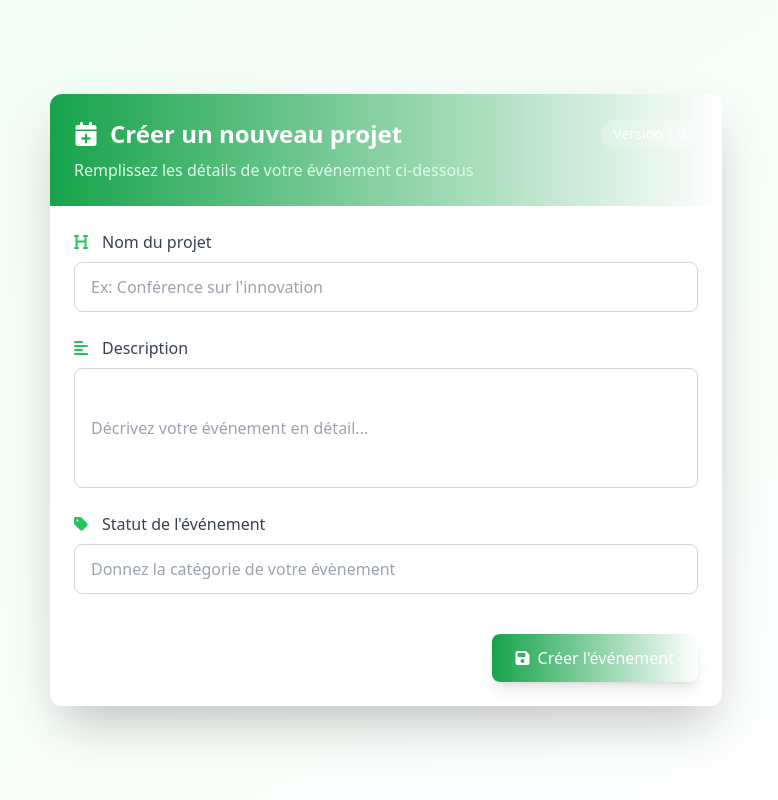
After one commit to EncoreUnHugo/PlatformAsso, a PHP site: page /vue/ajoutProjet.html in a window 1280 px wide. The commit adds this page. Shown: the whole page, without its empty margins (254-1032 px from the left). Run offline with PHP 8.4, Linux system fonts and the light colour scheme; some libraries are stand-ins or nearby versions.

Commit message:
ajout des fonctionnalité ajout projet

```diff
--- a/WEBSITE/controleur/controleurAjoutEvenement.php
+++ b/WEBSITE/controleur/controleurAjoutEvenement.php
@@ -19,9 +19,9 @@ class ControleurAjoutEvenement {
         $li = $_POST["lieu"];
         $da = $_POST["date"];
 
-        $M = Evenement::ajoutEvenement($t,$ty,$li,$da,$de);
+        $E = Evenement::ajoutEvenement($t,$ty,$li,$da,$de);
 
-        if($M)
+        if($E)
             ControleurEvenement::lireObjets();
         else {
             ControleurAccueil::afficherAccueil();
--- /dev/null
+++ b/WEBSITE/vue/ajoutProjet.html
@@ -0,0 +1,101 @@
+<!DOCTYPE html>
+<html lang="fr">
+<head>
+    <meta charset="UTF-8">
+    <meta name="viewport" content="width=device-width, initial-scale=1.0">
+    <title>Création dun Projet</title>
+    <script src="https://cdn.tailwindcss.com"></script>
+    <link rel="stylesheet" href="https://cdnjs.cloudflare.com/ajax/libs/font-awesome/6.4.0/css/all.min.css">
+    <style>
+        /* Animation personnalisée */
+        @keyframes fadeIn {
+            from { opacity: 0; transform: translateY(10px); }
+            to { opacity: 1; transform: translateY(0); }
+        }
+
+        .animate-fade-in {
+            animation: fadeIn 0.5s ease-out forwards;
+        }
+
+        /* Style personnalisé pour le champ de date/heure */
+        input[type="datetime-local"]::-webkit-calendar-picker-indicator {
+            filter: invert(0.5);
+            cursor: pointer;
+        }
+
+        /* Style pour le textarea */
+        .custom-textarea {
+            min-height: 120px;
+            resize: none;
+            transition: border-color 0.3s ease;
+        }
+
+        .custom-textarea:focus {
+            border-color: #6366f1;
+            outline: none;
+            box-shadow: 0 0 0 3px rgba(99, 102, 241, 0.2);
+        }
+    </style>
+</head>
+<body class="bg-gradient-to-br from-green-50 to-greenyellow-100 min-h-screen flex items-center justify-center p-4">
+    <div class="max-w-2xl w-full bg-white rounded-xl shadow-2xl overflow-hidden animate-fade-in">
+        <!-- Header -->
+        <div class="bg-gradient-to-r from-green-600 to-greenyellow-500 p-6 text-white">
+            <div class="flex items-center justify-between">
+                <h1 class="text-2xl font-bold flex items-center">
+                    <i class="fas fa-calendar-plus mr-3"></i>
+                    Créer un nouveau projet
+                </h1>
+                <span class="bg-white bg-opacity-20 px-3 py-1 rounded-full text-sm">Version 1.0</span>
+            </div>
+            <p class="mt-2 text-green-100">Remplissez les détails de votre événement ci-dessous</p>
+        </div>
+
+        <!-- Formulaire -->
+        <form class="p-6 space-y-6" id="eventForm" action="index.php?controleur=ControleurAjoutEvenement&action=creerEvenement" method="post" onsubmit="return validateForm()">
+            <!-- Titre de l'événement -->
+            <div class="space-y-2">
+                <label class="block text-gray-700 font-medium flex items-center">
+                    <i class="fas fa-heading text-green-500 mr-2 w-5"></i>
+                    Nom du projet
+                </label>
+                <div class="relative">
+                    <input type="text" name="nom" id="nom" required class="w-full px-4 py-3 rounded-lg border border-gray-300 focus:border-green-500 focus:ring-2 focus:ring-green-200 transition duration-200" placeholder="Ex: Conférence sur l'innovation">
+                    <div class="absolute inset-y-0 right-0 flex items-center pr-3 pointer-events-none">
+                        <i class="fas fa-check-circle text-green-500 opacity-0 input-valid-icon"></i>
+                    </div>
+                </div>
+            </div>
+
+            <!-- Description -->
+            <div class="space-y-2">
+                <label class="block text-gray-700 font-medium flex items-center">
+                    <i class="fas fa-align-left text-green-500 mr-2 w-5"></i>
+                    Description
+                </label>
+                <input type="text" name="description" id="description" class="w-full px-4 py-3 rounded-lg border border-gray-300 custom-textarea" placeholder="Décrivez votre événement en détail...">
+            </div>
+
+            <!-- Type d'événement -->
+            <div class="space-y-2">
+                <label class="block text-gray-700 font-medium flex items-center">
+                    <i class="fas fa-tag text-green-500 mr-2 w-5"></i>
+                    Statut de l'événement
+                </label>
+                <input type="text" name="statut" id="statut" class="w-full px-4 py-3 rounded-lg border border-gray-300 focus:border-green-500 focus:ring-2 focus:ring-green-200 transition duration-200" placeholder="Donnez la catégorie de votre évènement">
+
+            </div>
+
+            <!-- Boutons d'action -->
+            <div class="flex flex-col sm:flex-row justify-end gap-3 pt-4">
+                <button type="submit" class="px-6 py-3 rounded-lg bg-gradient-to-r from-green-600 to-greenyellow-500 text-white hover:from-green-700 hover:to-greenyellow-600 transition duration-200 font-medium flex items-center justify-center shadow-lg hover:shadow-xl transform hover:-translate-y-0.5">
+                    <i class="fas fa-save mr-2"></i>
+                    Créer l'événement
+                </button>
+            </div>
+        </form>
+    </div>
+
+
+</body>
+</html>
```
Also changed, not shown: WEBSITE/controleur/controleurAjoutProjet.php (added, +32 -0 lines), WEBSITE/modele/projet.php (+21 -1 lines), WEBSITE/vue/btnProjetPlus.php (added, +9 -0 lines).
